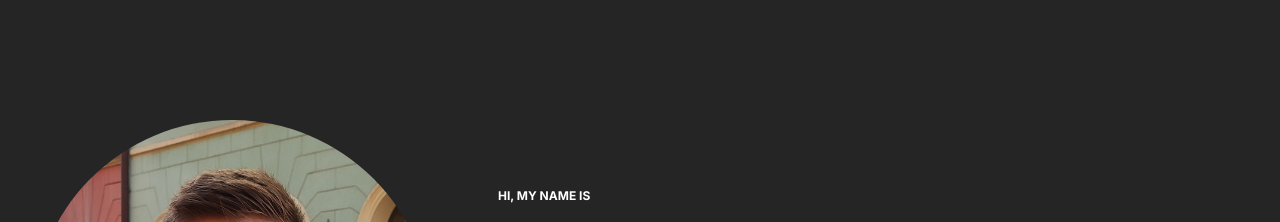
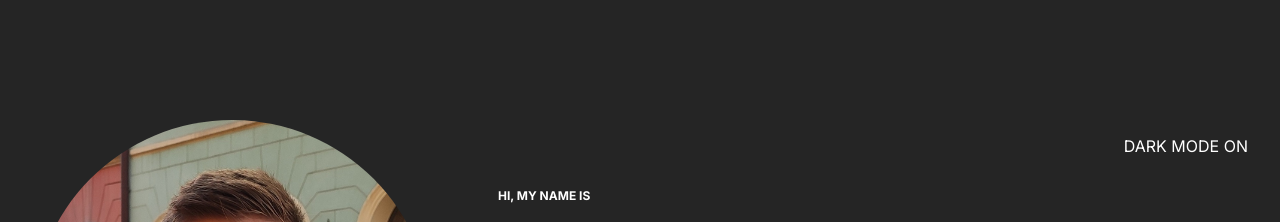
Before and after one commit to Monsy99/monsy99.github.io, a React (Create React App) app: page / in a window 1280 px wide. Shown: the top 222 px of the page. Built offline with nearby package versions, Linux system fonts and the light colour scheme; no server answers.

Commit message:
added a ThemeToggleButton component with float:right

```diff
--- /dev/null
+++ b/src/Homepage/Head/ThemeToggleButton/index.js
@@ -0,0 +1,13 @@
+import { useSelector } from "react-redux";
+import { selectDarkTheme } from "../../../theme/themeSlice";
+import { Fixed } from "./styled";
+
+const ThemeToggleButton = () => {
+  const darkTheme = useSelector(selectDarkTheme);
+  return (
+    <Fixed>
+      <p>DARK MODE {darkTheme && darkTheme ? "ON" : "OFF"}</p>
+    </Fixed>
+  );
+};
+export default ThemeToggleButton;
--- /dev/null
+++ b/src/Homepage/Head/ThemeToggleButton/styled.js
@@ -0,0 +1,6 @@
+import styled from "styled-components";
+
+const Fixed = styled.div`
+  float: right;
+`;
+export { Fixed };
--- a/src/Homepage/Head/index.js
+++ b/src/Homepage/Head/index.js
@@ -9,12 +9,14 @@ import {
 } from "./styled";
 import portraitImg from "../../images/Szymon_prof.jpg";
 import buttonImg from "../../images/Message.svg";
+import ThemeToggleButton from "./ThemeToggleButton";
 
 const Head = () => {
   return (
     <Container>
       <Portrait src={portraitImg}></Portrait>
       <div>
+        <ThemeToggleButton></ThemeToggleButton>
         <Caption>Hi, my name is</Caption>
         <Name>Szymon Marczuk</Name>
         <Description>
```
